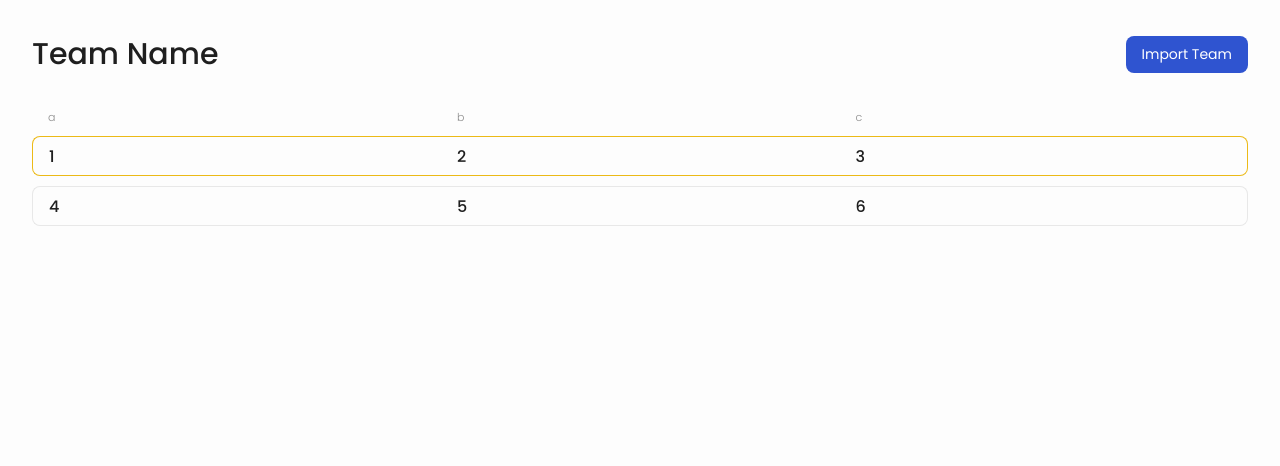
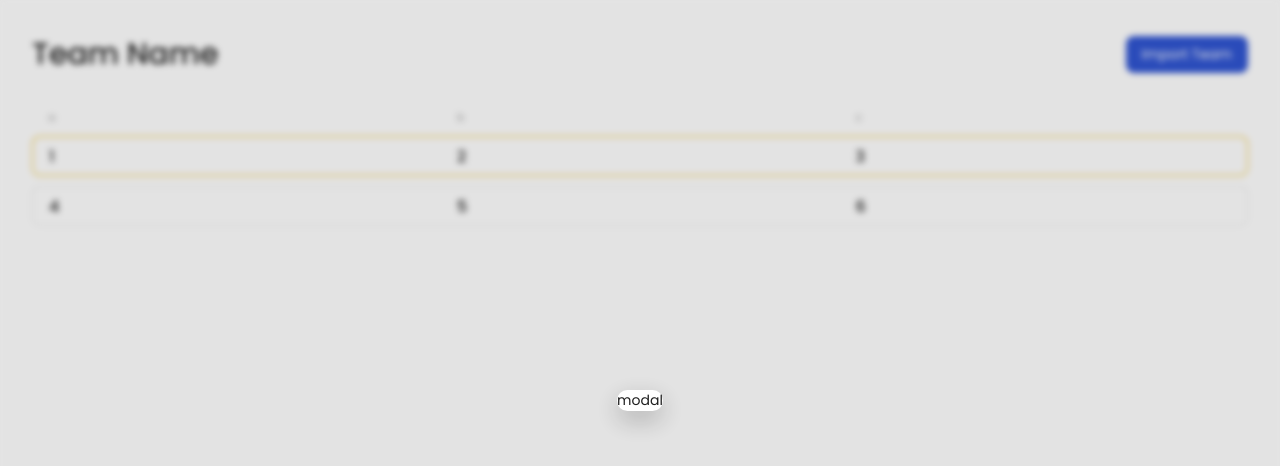
Before and after one commit to Lokecross/koneksys-react-test, a React (Create React App) app: page / in a window 1280 px wide. Both pictures are taken after a click on the button "Import Team". Shown: the top 466 px of the page. Built offline with nearby package versions, Linux system fonts and the light colour scheme.

Commit message:
feat: modal

```diff
--- a/src/components/Button/index.tsx
+++ b/src/components/Button/index.tsx
@@ -6,8 +6,8 @@ interface ButtonProps extends HTMLProps<HTMLButtonElement> {
   children: string;
 }
 
-const Button = ({ children }: ButtonProps) => {
-  return <Container>{children}</Container>;
+const Button = ({ children, onClick }: ButtonProps) => {
+  return <Container onClick={onClick}>{children}</Container>;
 };
 
 export default Button;
--- a/src/components/Header/index.tsx
+++ b/src/components/Header/index.tsx
@@ -1,12 +1,20 @@
+import { useRef } from 'react';
 import Button from '../Button';
+import Modal, { ModalRefProps } from '../Modal';
 
 import { Container, Title } from './styles';
 
 const Home = () => {
+  const modalRef = useRef<ModalRefProps>(null);
+
   return (
     <Container>
       <Title>Team Name</Title>
-      <Button>Import Team</Button>
+      <Button onClick={() => modalRef.current?.toggleModal()}>
+        Import Team
+      </Button>
+
+      <Modal innerRef={modalRef}>modal</Modal>
     </Container>
   );
 };
--- /dev/null
+++ b/src/components/Modal/index.tsx
@@ -0,0 +1,47 @@
+import { useImperativeHandle, Ref, useState, useCallback } from 'react';
+
+import { Container, Position, Popup, OutClick } from './styles';
+
+export type ModalRefProps = {
+  openModal(): void;
+  closeModal(): void;
+  toggleModal(): void;
+};
+
+export type ModalProps = {
+  innerRef: Ref<ModalRefProps>;
+  children: JSX.Element | string;
+};
+
+const Modal = ({ innerRef, children }: ModalProps) => {
+  const [open, setOpen] = useState<boolean>(false);
+
+  const openModal = useCallback(() => {
+    setOpen(true);
+  }, []);
+
+  const closeModal = useCallback(() => {
+    setOpen(false);
+  }, []);
+
+  const toggleModal = useCallback(() => {
+    setOpen(!open);
+  }, [open]);
+
+  useImperativeHandle(innerRef, () => ({
+    openModal,
+    closeModal,
+    toggleModal,
+  }));
+
+  return open ? (
+    <Container>
+      <Position>
+        <Popup>{children}</Popup>
+        <OutClick onClick={closeModal} />
+      </Position>
+    </Container>
+  ) : null;
+};
+
+export default Modal;
--- /dev/null
+++ b/src/components/Modal/styles.ts
@@ -0,0 +1,35 @@
+import styled from 'styled-components';
+
+export const Container = styled.div`
+  position: absolute;
+  top: 0;
+  left: 0;
+  right: 0;
+  bottom: 0;
+`;
+
+export const Position = styled.div`
+  display: flex;
+  align-items: center;
+  justify-content: center;
+  height: 100%;
+  backdrop-filter: blur(3px);
+  background-color: rgba(0, 0, 0, 0.1);
+  position: relative;
+`;
+
+export const Popup = styled.div`
+  background: #fff;
+  box-shadow: 0px 9px 26px #0000003d;
+  border-radius: 16px;
+  z-index: 2;
+`;
+
+export const OutClick = styled.div`
+  position: absolute;
+  top: 0;
+  left: 0;
+  right: 0;
+  bottom: 0;
+  z-index: 1;
+`;
```
